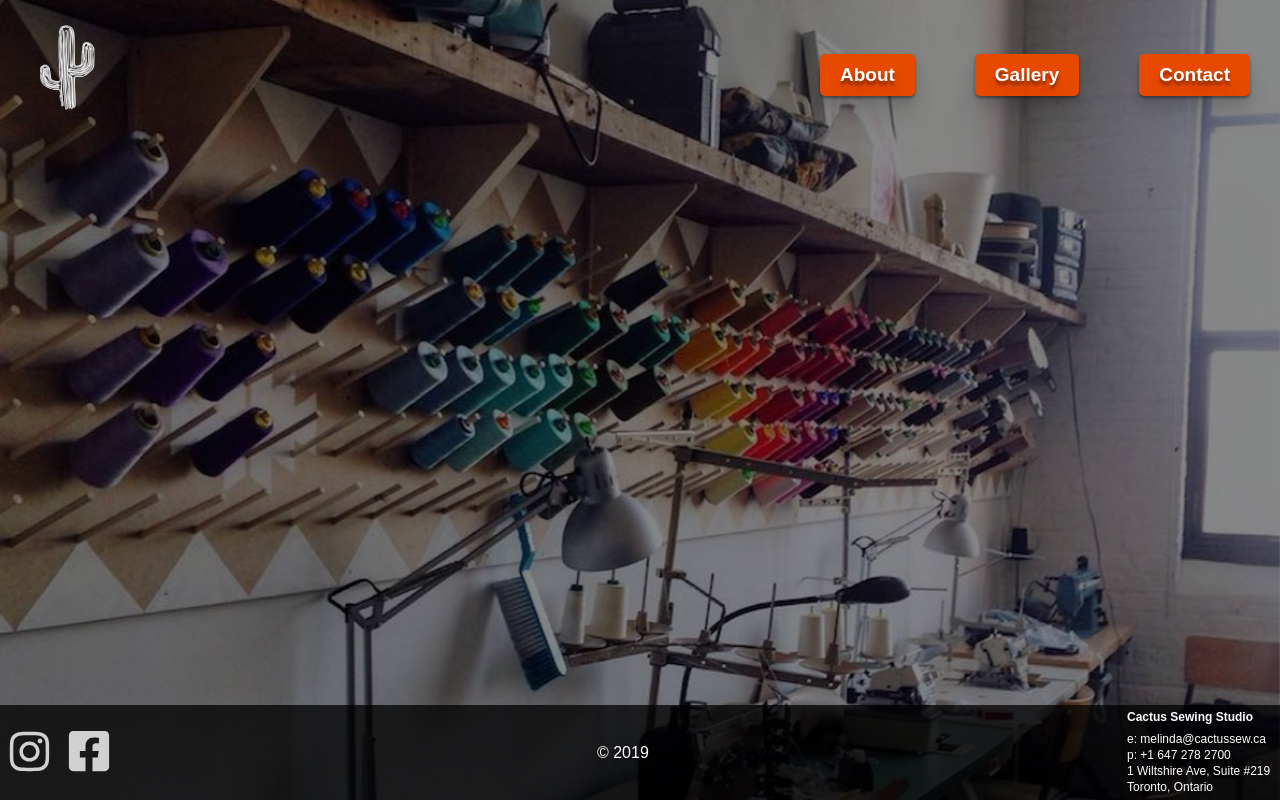
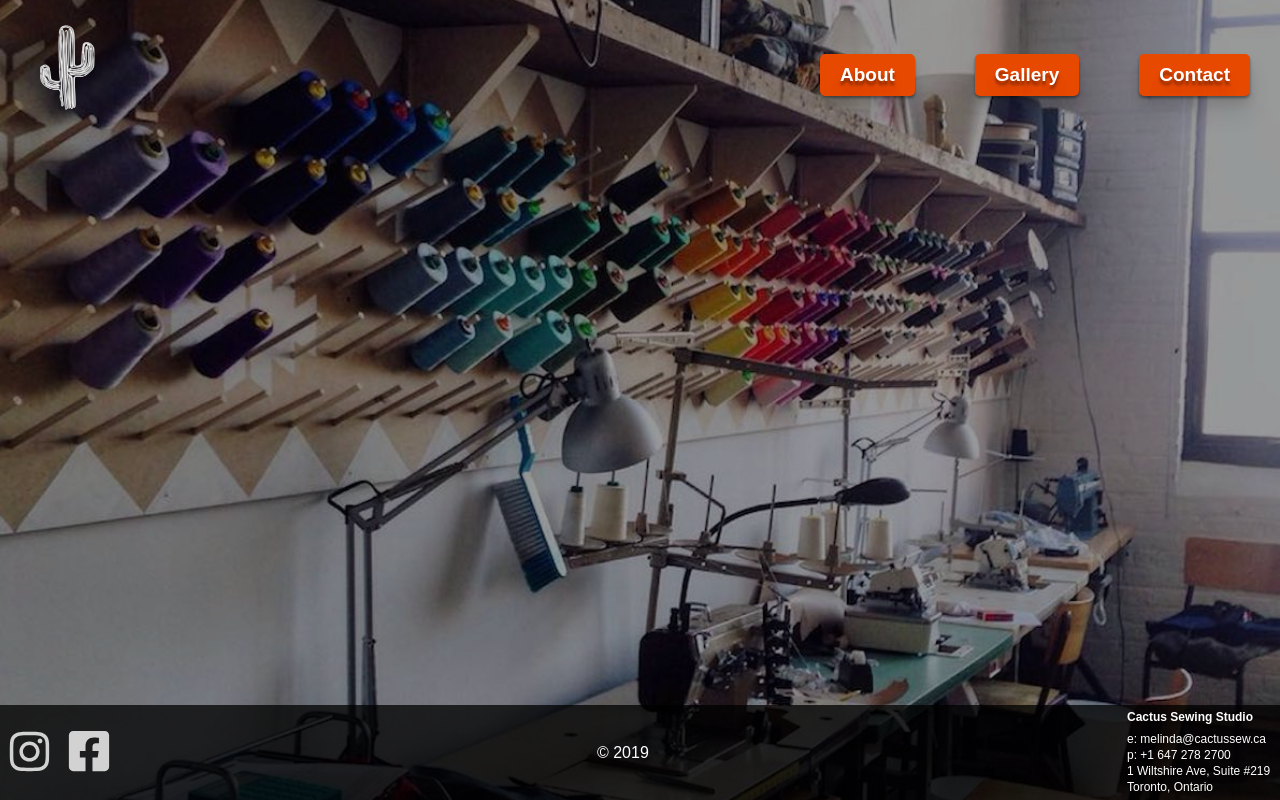
Before and after one commit to nvonbuttlar/Cactus-Sew, a React (Create React App) app: page / in a window 1280 px wide. Built offline with nearby package versions, Linux system fonts and the light colour scheme.

Commit message:
turn into single page app, change structure of background and overlay

```diff
--- a/src/App.js
+++ b/src/App.js
@@ -16,11 +16,7 @@ const App = () => {
   return (
     <BrowserRouter>
       <div className="page-content">
-        <img
-          className="background"
-          src={Background}
-          alt="background of studio"
-        />
+        <div className="overlay"></div>
 
         {/* <div id="headercontainer">
           <div id="titlecontainer">
--- a/src/styles/App.css
+++ b/src/styles/App.css
@@ -9,27 +9,19 @@
 
 /*-------------------------------------------------------------------------*/
 
-.background {
-  z-index: -1;
-  /* Set up proportionate scaling */
-  width: 100%;
-  min-height: 100%;
-
-  /* Set up positioning */
-  position: fixed;
-  top: 0;
-  left: 0;
+.page-content {
+  position: relative;
+  height: 100vh;
+  font-family: "Raleway", cursive;
+  background: url("../images/studio.jpg") center center no-repeat;
+  background-size: cover;
 }
 
-.page-content {
-  height: 100vh;
-  width: 100%;
-  font-family: "Raleway", cursive;
-  background-color: hsla(0, 0%, 0%, 0.47);
+.overlay {
+  position: absolute;
+  top: 0;
+  right: 0;
+  bottom: 0;
+  left: 0;
+  background-color: rgba(0, 0, 0, 0.4);
 }
-
-/* @media only screen and (max-width: 430px) {
-  #header {
-    display: none;
-  }
-} */
```
